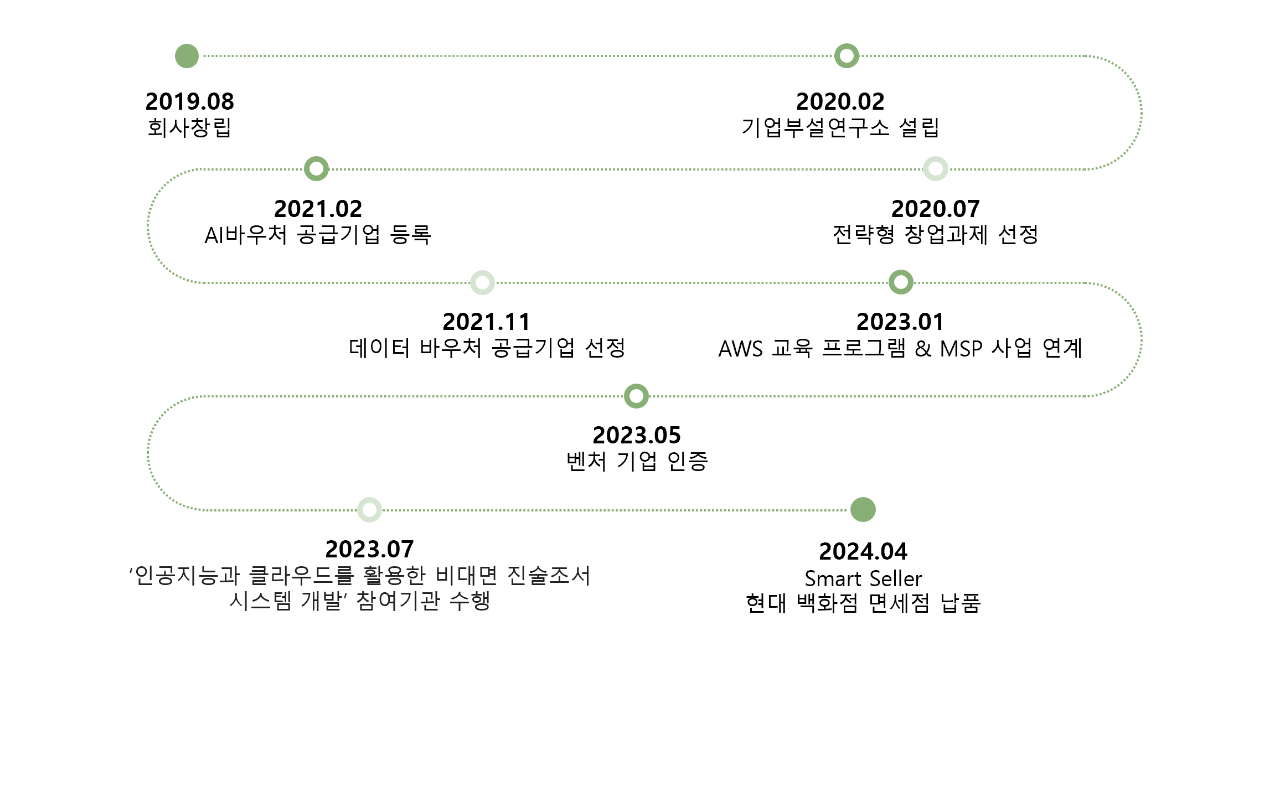
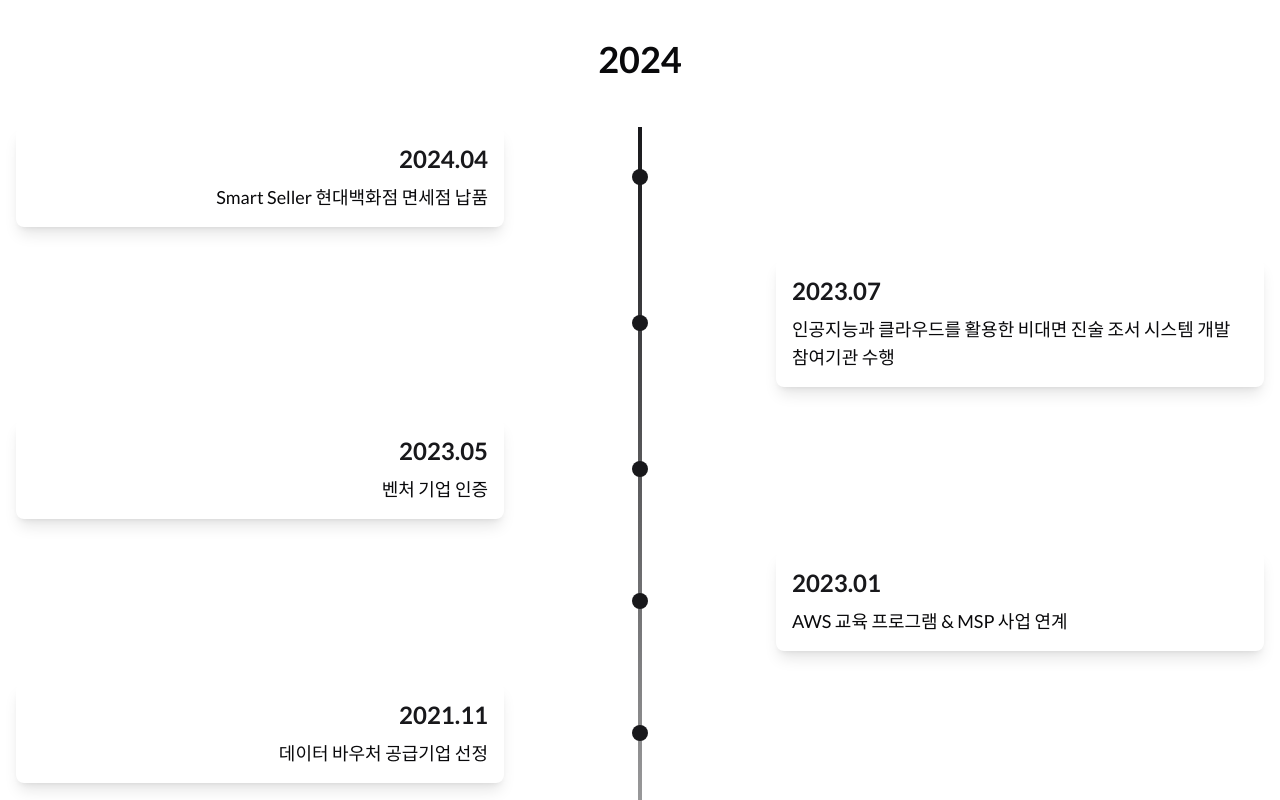
Before and after one commit to heedaelee/fiveworks_homepage, a React (Vite) app: page /intro/history in a window 1280 px wide. Shown: the part 660-1460 px from the top of the page. Built offline with nearby package versions, Linux system fonts and the light colour scheme; a web font is replaced by a local one.

Commit message:
add: 회사 연혁 추가

```diff
--- /dev/null
+++ b/src/pages/intro/history/company-history.tsx
@@ -0,0 +1,54 @@
+import {motion} from 'framer-motion';
+// 최신 데이터 위에서 부터 보여주기 위해 배열을 역순으로 정렬, 위에서 추가된 데이터가 먼저 보이게 됨
+const events = [
+  {date: '2024.04', content: 'Smart Seller 현대백화점 면세점 납품'},
+  {
+    date: '2023.07',
+    content: '인공지능과 클라우드를 활용한 비대면 진술 조서 시스템 개발 참여기관 수행',
+  },
+  {date: '2023.05', content: '벤처 기업 인증'},
+  {date: '2023.01', content: 'AWS 교육 프로그램 & MSP 사업 연계'},
+  {date: '2021.11', content: '데이터 바우처 공급기업 선정'},
+  {date: '2021.02', content: 'AI바우처 공급기업 등록'},
+  {date: '2020.07', content: '전략형 창업과제 선정'},
+  {date: '2020.02', content: '기업 부설 연구소 설립'},
+  {date: '2019.08', content: '회사창립'},
+];
+
+const CompanyHistory = () => {
+  return (
+    <div className='container mx-auto px-4 py-16 pt-10'>
+      <h1 className='text-3xl md:text-4xl font-bold text-center mb-12'>2024</h1>
+      <div className='relative'>
+        <div className='absolute left-1/2 transform -translate-x-1/2 h-full w-1 bg-gradient-to-b from-primary to-primary-foreground'></div>
+        {events.map((event, index) => (
+          <motion.div
+            key={event.date}
+            className={`flex items-center mb-8 ${
+              index % 2 === 0 ? 'md:justify-start' : 'md:justify-end'
+            } justify-center relative`}
+            initial={{opacity: 0, y: 50}}
+            animate={{opacity: 1, y: 0}}
+            transition={{duration: 0.5, delay: index * 0.1}}>
+            <div
+              className={`w-2/3 md:w-5/12  ${
+                index % 2 === 0 ? 'md:pr-8 md:text-right' : 'md:pl-8 md:text-left'
+              } text-center`}>
+              <div className='p-3 md:p-4 bg-card rounded-lg shadow-lg'>
+                <h3 className='text-2xl md:text-2xl font-semibold text-primary mb-1 md:mb-2'>
+                  {event.date}
+                </h3>
+                <p className='text-xl md:text-lg text-card-foreground break-keep'>
+                  {event.content}
+                </p>
+              </div>
+            </div>
+            <div className='absolute left-1/2 transform -translate-x-1/2 w-3 h-3 md:w-4 md:h-4 bg-primary rounded-full hidden md:block'></div>
+          </motion.div>
+        ))}
+      </div>
+    </div>
+  );
+};
+
+export default CompanyHistory;
--- a/src/pages/intro/history/index.tsx
+++ b/src/pages/intro/history/index.tsx
@@ -1,15 +1,17 @@
 import historyImage from '@/assets/img/pages/intro-history.png';
+import CompanyHistory from './company-history';
 
 const History = () => {
   return (
     <div className='container mx-auto flex flex-col gap-[80px] mb-[150px]'>
-      <div className='w-ful flex flex-col items-center animate-fade-in'>
+      <div className='w-full flex flex-col items-center animate-fade-in'>
         <h1 className='h1'>FIVEWORKS, HISTORY</h1>
       </div>
-      <img
+      {/* <img
         src={historyImage}
         className='h-[80%] w-full object-contain animate-fade-in-down'
-      />
+      /> */}
+      <CompanyHistory />
     </div>
   );
 };
```
